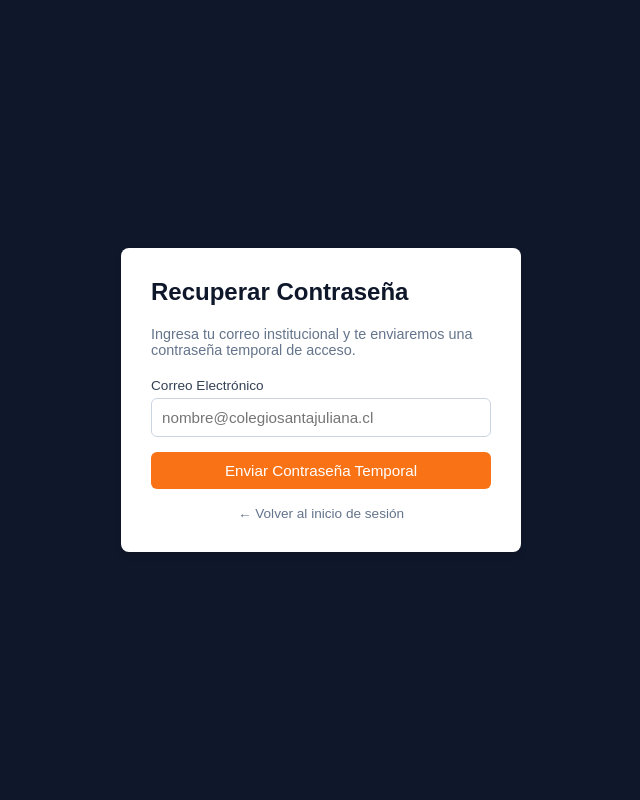
After one commit to pedroiturriaga98-design/ProyectoSGE, a Django app: page /recuperar-contrasena/ in a window 1280 px wide. The commit adds this page. Shown: the whole page, without its empty margins (319-959 px from the left). Run offline with Django 5.2, Linux system fonts and the light colour scheme.

Commit message:
Guardo mis avances de seguridad y recuperación

```diff
--- a/sistema/templates/base_admin.html
+++ b/sistema/templates/base_admin.html
@@ -94,7 +94,7 @@
                     </li>
                     <li>
                         <a class="dropdown-item rounded py-2" href="{% url 'cambiar_password_perfil' %}">
-                            🔒 Cambiar Clave
+                            🔒 Cambiar Información de Seguridad
                         </a>
                     </li>
                     <li><hr class="dropdown-divider"></li>
--- a/sistema/templates/login.html
+++ b/sistema/templates/login.html
@@ -63,7 +63,7 @@
 
                 <div class="form-options">
                     <label><input type="checkbox" name="remember"> Recordarme</label>
-                    <a href="#">¿Olvidaste tu contraseña?</a>
+                    <a href="{% url 'recuperar_contrasena' %}">¿Olvidaste tu contraseña?</a>
                 </div>
 
                 <button type="submit" class="btn-submit">Iniciar sesión &rarr;</button>
--- /dev/null
+++ b/sistema/templates/recuperar_contrasena.html
@@ -0,0 +1,126 @@
+<!DOCTYPE html>
+<html lang="es">
+<head>
+    <meta charset="UTF-8">
+    <title>Recuperar Contraseña - SGE Santa Juliana</title>
+    <style>
+        body {
+            font-family: Arial, sans-serif;
+            background-color: #0f172a;
+            display: flex;
+            justify-content: center;
+            align-items: center;
+            height: 100vh;
+            margin: 0;
+        }
+        .login-card {
+            width: 100%;
+            max-width: 400px;
+            background: white;
+            padding: 30px;
+            border-radius: 8px;
+            box-shadow: 0 4px 6px rgba(0,0,0,0.1);
+            box-sizing: border-box;
+        }
+        h2 {
+            margin-top: 0;
+            color: #0f172a;
+        }
+        p {
+            color: #64748b;
+            font-size: 0.9rem;
+            margin-bottom: 20px;
+        }
+        .alert {
+            padding: 10px;
+            margin-bottom: 15px;
+            border-radius: 6px;
+            font-size: 0.85rem;
+        }
+        .alert-error {
+            background: #fee2e2;
+            color: #991b1b;
+        }
+        .alert-success {
+            background: #dcfce7;
+            color: #166534;
+        }
+        .form-group {
+            margin-bottom: 15px;
+        }
+        label {
+            display: block;
+            font-size: 0.85rem;
+            font-weight: 500;
+            color: #334155;
+            margin-bottom: 5px;
+        }
+        input[type="email"] {
+            width: 100%;
+            padding: 10px;
+            border: 1px solid #cbd5e1;
+            border-radius: 6px;
+            box-sizing: border-box;
+            font-size: 0.95rem;
+        }
+        button {
+            width: 100%;
+            padding: 10px;
+            background: #f97316;
+            color: white;
+            border: none;
+            border-radius: 6px;
+            font-weight: 500;
+            cursor: pointer;
+            font-size: 0.95rem;
+        }
+        button:hover {
+            background: #ea580c;
+        }
+        .back-link {
+            text-align: center;
+            margin-top: 15px;
+        }
+        .back-link a {
+            color: #64748b;
+            font-size: 0.85rem;
+            text-decoration: none;
+        }
+        .back-link a:hover {
+            text-decoration: underline;
+        }
+    </style>
+</head>
+<body>
+
+<div class="login-card">
+    <h2>Recuperar Contraseña</h2>
+    <p>Ingresa tu correo institucional y te enviaremos una contraseña temporal de acceso.</p>
+
+    {% if messages %}
+        {% for message in messages %}
+            <div class="alert {% if message.tags == 'error' %}alert-error{% else %}alert-success{% endif %}">
+                {{ message }}
+            </div>
+        {% endfor %}
+    {% endif %}
+
+    <form method="POST">
+        {% csrf_token %}
+        <div class="form-group">
+            <label>Correo Electrónico</label>
+            <input type="email" name="correo" required placeholder="nombre@colegiosantajuliana.cl" autocomplete="off">
+        </div>
+
+        <button type="submit">
+            Enviar Contraseña Temporal
+        </button>
+    </form>
+
+    <div class="back-link">
+        <a href="{% url 'login' %}">← Volver al inicio de sesión</a>
+    </div>
+</div>
+
+</body>
+</html>
--- a/sistema/urls.py
+++ b/sistema/urls.py
@@ -1,5 +1,6 @@
 from django.urls import path
 from . import views
+from django.contrib.auth import views as auth_views
 
 urlpatterns = [
 
@@ -41,7 +42,7 @@ urlpatterns = [
     path('administrador/apoderados/editar/', views.admin_editar_apoderado, name='admin_editar_apoderado'),
     path('administrador/profesores/', views.admin_gestion_profesores, name='admin_gestion_profesores'),
     path('administrador/profesores/editar/', views.admin_editar_profesor, name='admin_editar_profesor'),
-path('administrador/inventario/', views.inventario_ti, name='admin_gestion_inventario'),
+    path('administrador/inventario/', views.inventario_ti, name='admin_gestion_inventario'),
     path('administrador/inventario/equipo/', views.admin_editar_equipo, name='admin_editar_equipo'),
     path('inventario/ti/', views.inventario_ti, name='inventario_ti'),
     path('inventario/ti/crear/', views.crear_equipo_ti, name='crear_equipo_ti'),
@@ -53,6 +54,19 @@ path('administrador/inventario/', views.inventario_ti, name='admin_gestion_inven
     path('apoderados/editar/<str:rut>/', views.admin_editar_apoderado, name='admin_editar_apoderado'),
     path('inventario-ti/editar/<str:codigo>/', views.admin_editar_equipo, name='admin_editar_equipo'),
 
+    #URL DE RECUPERACION DE CONTRASEÑA
 
+    # 1. Pantalla donde ingresan el correo
+    path('password_reset/', auth_views.PasswordResetView.as_view(template_name='registration/password_reset_form.html'), name='password_reset'),
 
+    # 2. Pantalla que avisa que el correo fue "enviado"
+    path('password_reset/done/', auth_views.PasswordResetDoneView.as_view(template_name='registration/password_reset_done.html'), name='password_reset_done'),
+
+    # 3. Pantalla donde hacen clic en el link del correo para poner la nueva contraseña
+    path('reset/<uidb64>/<token>/', auth_views.PasswordResetConfirmView.as_view(template_name='registration/password_reset_confirm.html'), name='password_reset_confirm'),
+
+    # 4. Pantalla de éxito final
+    path('reset/done/', auth_views.PasswordResetCompleteView.as_view(template_name='registration/password_reset_complete.html'), name='password_reset_complete'),
+    path('recuperar-contrasena/', views.recuperar_contrasena, name='recuperar_contrasena'),
+    path('recuperar-contrasena/', views.recuperar_contrasena, name='recuperar_contrasena'),
 ]
--- a/sistema/views.py
+++ b/sistema/views.py
@@ -410,7 +410,7 @@ def profesor_inicio(request):
 import json
 from decimal import Decimal, InvalidOperation
 from django.db import transaction, connection
-from django.http import JsonResponse, request
+from django.http import JsonResponse
 from django.shortcuts import render
 from django.views.decorators.http import require_http_methods
 from django.utils import timezone
@@ -2133,70 +2133,59 @@ def crear_insumo_aseo(request):
     return render(request, 'crear_insumo_aseo.html')
 
 
-def cambiar_password_obligatorio(request):
-    # Seguridad: si no pasó por el login o no tiene la bandera activa, lo devolvemos
-    if 'usuario_rut' not in request.session or not request.session.get('debe_cambiar_pass'):
+from django.contrib.auth.hashers import make_password
+from django.shortcuts import render, redirect
+from django.contrib import messages
+from .models import Usuario
+
+def cambiar_password_obligatorio(request):  # Usa el nombre que tengas en tus rutas
+    rut_usuario = request.session.get('usuario_rut')
+    if not rut_usuario:
         return redirect('login')
 
+    usuario = Usuario.objects.get(rut=rut_usuario)
+
     if request.method == 'POST':
-        nueva_pass = request.POST.get('nueva_password', '').strip()
-        conf_pass = request.POST.get('conf_password', '').strip()
-
-        # 1. Validar longitud mínima (ej: 6 u 8 caracteres)
-        if not nueva_pass or len(nueva_pass) < 6:
-            messages.error(request, 'La nueva contraseña debe tener al menos 6 caracteres.')
-            return render(request, 'cambiar_password.html')
-
-        # 2. Validar reglas de seguridad (Mayúscula, número y símbolo)
-        tiene_mayuscula = any(c.isupper() for c in nueva_pass)
-        tiene_numero = any(c.isdigit() for c in nueva_pass)
-        tiene_simbolo = any(not c.isalnum() for c in nueva_pass)
-
-        if not (tiene_mayuscula and tiene_numero and tiene_simbolo):
-            messages.error(request, 'La contraseña debe contener al menos una letra mayúscula, un número y un símbolo especial.')
-            return render(request, 'cambiar_password.html')
-
-        # 3. Validar coincidencia
-        if nueva_pass != conf_pass:
-            messages.error(request, 'Las contraseñas ingresadas no coinciden.')
-            return render(request, 'cambiar_password.html')
-
-        try:
-            # Buscamos al usuario y actualizamos su clave encriptada
-            usuario = Usuario.objects.get(rut=request.session['usuario_rut'])
-            usuario.password_hash = make_password(nueva_pass)
-            usuario.cambiar_password = False  # Apagamos la bandera
-            usuario.save(update_fields=['password_hash', 'cambiar_password'])
-
-            # ¡MANTENEMOS LA SESIÓN ACTIVA Y CONFIGURAMOS SU HORA DE ACCESO!
-            request.session['ultimo_acceso'] = datetime.now().strftime('%d/%m/%Y a las %H:%M')
-            request.session['usuario_rut'] = usuario.rut
-            request.session['rol_id'] = usuario.rol_id_rol.id_rol
-            request.session['nombre_usuario'] = usuario.nombre
-            request.session['apellido_usuario'] = usuario.apellido_paterno
-            request.session['rol_nombre'] = usuario.rol_id_rol.nombre_rol
-
-            # Borramos la bandera temporal de cambio obligatorio
-            if 'debe_cambiar_pass' in request.session:
-                del request.session['debe_cambiar_pass']
-
-
-            # REDIRIGIMOS DIRECTO A SU PANEL CORRESPONDIENTE (Adiós al login)
-            rol = usuario.rol_id_rol.id_rol
-            if rol in [1, 4]:
-                return redirect('admin_inicio')
-            elif rol == 2:
-                return redirect('profesor_inicio')
-            elif rol == 3:
-                return redirect('apoderado_inicio')
-            elif rol == 5:
-                return redirect('inicio_supervisor_aseo')
-
-        except Usuario.DoesNotExist:
-            messages.error(request, 'Ocurrió un error al actualizar la cuenta.')
-            return redirect('login')
-
-    return render(request, 'cambiar_password.html')
+        nueva_pass = request.POST.get('nueva_password')
+        confirma_pass = request.POST.get('conf_password') # 📌 Coincide con tu HTML (conf_password)
+        correo_recup = request.POST.get('correo_recuperacion')
+
+        if not nueva_pass or nueva_pass != confirma_pass:
+            messages.error(request, "Las contraseñas no coinciden.")
+            return render(request, 'cambiar_password.html', {'usuario': usuario})
+
+        if not correo_recup:
+            messages.error(request, "Debes ingresar tu correo de recuperación personal.")
+            return render(request, 'cambiar_password.html', {'usuario': usuario})
+
+        # 1. Guardamos la nueva contraseña cifrada
+        usuario.password_hash = make_password(nueva_pass)
+
+        # 2. Guardamos el Gmail personal de rescate
+        usuario.correo_recuperacion = correo_recup.strip().lower()
+
+        # 3. 📌 Apagamos el bloqueo para que el login lo deje pasar libremente en el futuro
+        usuario.cambiar_password = False
+        usuario.save()
+
+        # Limpiamos la sesión temporal de cambio
+        request.session['debe_cambiar_pass'] = False
+
+        messages.success(request, "¡Contraseña actualizada con éxito!")
+
+        # Redirigimos según su rol
+        rol = usuario.rol_id_rol.id_rol
+        if rol in [1, 4]:
+            return redirect('admin_inicio')
+        elif rol == 2:
+            return redirect('profesor_inicio')
+        elif rol == 3:
+            return redirect('apoderado_inicio')
+        elif rol == 5:
+            return redirect('inicio_supervisor_aseo')
+
+    return render(request, 'cambiar_password.html', {'usuario': usuario})
+
 
 def cambiar_password_perfil(request):
     # Seguridad: verificar que haya iniciado sesión
@@ -2204,25 +2193,26 @@ def cambiar_password_perfil(request):
         messages.error(request, 'Debes iniciar sesión para realizar esta acción.')
         return redirect('login')
 
+    try:
+        usuario = Usuario.objects.get(rut=request.session['usuario_rut'])
+    except Usuario.DoesNotExist:
+        return redirect('login')
+
     if request.method == 'POST':
         pass_actual = request.POST.get('password_actual', '').strip()
         nueva_pass = request.POST.get('nueva_password', '').strip()
         conf_pass = request.POST.get('conf_password', '').strip()
-
-        try:
-            usuario = Usuario.objects.get(rut=request.session['usuario_rut'])
-        except Usuario.DoesNotExist:
-            return redirect('login')
+        correo_recup = request.POST.get('correo_recuperacion', '').strip().lower() # 📌 Capturamos el correo personal
 
         # 1. Validar que la contraseña actual sea correcta
         if not check_password(pass_actual, usuario.password_hash):
             messages.error(request, 'La contraseña actual es incorrecta.')
-            return render(request, 'cambiar_password_perfil.html')
+            return render(request, 'cambiar_password_perfil.html', {'usuario': usuario})
 
         # 2. Validar longitud mínima
         if not nueva_pass or len(nueva_pass) < 6:
             messages.error(request, 'La nueva contraseña debe tener al menos 6 caracteres.')
-            return render(request, 'cambiar_password_perfil.html')
+            return render(request, 'cambiar_password_perfil.html', {'usuario': usuario})
 
         # 3. Validar reglas de seguridad (Mayúscula, número y símbolo)
         tiene_mayuscula = any(c.isupper() for c in nueva_pass)
@@ -2231,18 +2221,22 @@ def cambiar_password_perfil(request):
 
         if not (tiene_mayuscula and tiene_numero and tiene_simbolo):
             messages.error(request, 'La contraseña nueva debe contener al menos una letra mayúscula, un número y un símbolo especial.')
-            return render(request, 'cambiar_password_perfil.html')
+            return render(request, 'cambiar_password_perfil.html', {'usuario': usuario})
 
         # 4. Validar coincidencia
         if nueva_pass != conf_pass:
             messages.error(request, 'Las nuevas contraseñas ingresadas no coinciden.')
-            return render(request, 'cambiar_password_perfil.html')
-
-        # 5. Guardar la nueva contraseña cifrada
+            return render(request, 'cambiar_password_perfil.html', {'usuario': usuario})
+
+        # 5. Guardar la nueva contraseña cifrada y el correo de recuperación
         usuario.password_hash = make_password(nueva_pass)
-        usuario.save(update_fields=['password_hash'])
-
-        messages.success(request, '¡Tu contraseña ha sido actualizada con éxito!')
+        if correo_recup:
+            usuario.correo_recuperacion = correo_recup
+
+        # Guardamos ambos campos en la base de datos legacy
+        usuario.save(update_fields=['password_hash', 'correo_recuperacion'])
+
+        messages.success(request, '¡Tu contraseña y datos de seguridad han sido actualizados con éxito!')
 
         # Redirigir de vuelta a su panel correspondiente según su rol
         rol = usuario.rol_id_rol.id_rol
@@ -2255,7 +2249,8 @@ def cambiar_password_perfil(request):
         elif rol == 5:
             return redirect('inicio_supervisor_aseo')
 
-    return render(request, 'cambiar_password_perfil.html')
+    # Cuando es método GET, enviamos el objeto usuario para que pinte su correo si ya lo tenía guardado
+    return render(request, 'cambiar_password_perfil.html', {'usuario': usuario})
 
 from datetime import date
 from django.contrib import messages
@@ -2422,3 +2417,58 @@ def crear_incidencia_aseo(request):
         return redirect('incidencias_aseo')
 
     return render(request, 'crear_incidencia_aseo.html')
+
+import random
+import string
+from django.core.mail import send_mail
+from django.shortcuts import render, redirect
+from django.contrib import messages
+from django.contrib.auth.hashers import make_password
+from .models import Usuario
+
+def recuperar_contrasena(request):
+    if request.method == 'POST':
+        correo_ingresado = request.POST.get('correo', '').strip().lower()
+
+        try:
+            usuario = Usuario.objects.get(correo=correo_ingresado)
+
+            # Validar que tenga un Gmail personal registrado
+            if not usuario.correo_recuperacion:
+                messages.error(request, "Esta cuenta no tiene asociado un correo de recuperación personal. Contacte a soporte.")
+                return render(request, 'recuperar_contrasena.html')
+
+            # Generar clave temporal
+            caracteres = string.ascii_letters + string.digits
+            temp_password = "".join(random.choice(caracteres) for _ in range(8))
+
+            # Guardar hash y activar el flag de cambio obligatorio
+            usuario.password_hash = make_password(temp_password)
+            usuario.cambiar_password = True
+            usuario.save()
+
+            # Enviar correo real por SMTP a su Gmail personal
+            asunto = "Recuperación de Contraseña - SGE Santa Juliana"
+            mensaje = (
+                f"Hola {usuario.nombre or 'Usuario'},\n\n"
+                f"Has solicitado restablecer tu contraseña.\n"
+                f"Tu contraseña temporal de acceso es: {temp_password}\n\n"
+                f"Al ingresar al sistema deberás cambiarla obligatoriamente.\n\n"
+                f"Atentamente,\nSoporte TI - Colegio Santa Juliana"
+            )
+
+            send_mail(
+                asunto,
+                mensaje,
+                None,
+                [usuario.correo_recuperacion], # 📌 Envía al Gmail personal
+                fail_silently=False,
+            )
+
+            messages.success(request, "¡Instrucciones enviadas con éxito a tu correo de recuperación!")
+            return redirect('login')
+
+        except Usuario.DoesNotExist:
+            messages.error(request, "No se encontró ninguna cuenta asociada a este correo institucional.")
+
+    return render(request, 'recuperar_contrasena.html')
```
Also changed, not shown: sge_core/settings.py (+9 -0 lines), sistema/models.py (+25 -40 lines), sistema/templates/cambiar_password.html (+9 -1 lines), sistema/templates/cambiar_password_perfil.html (+9 -1 lines).
